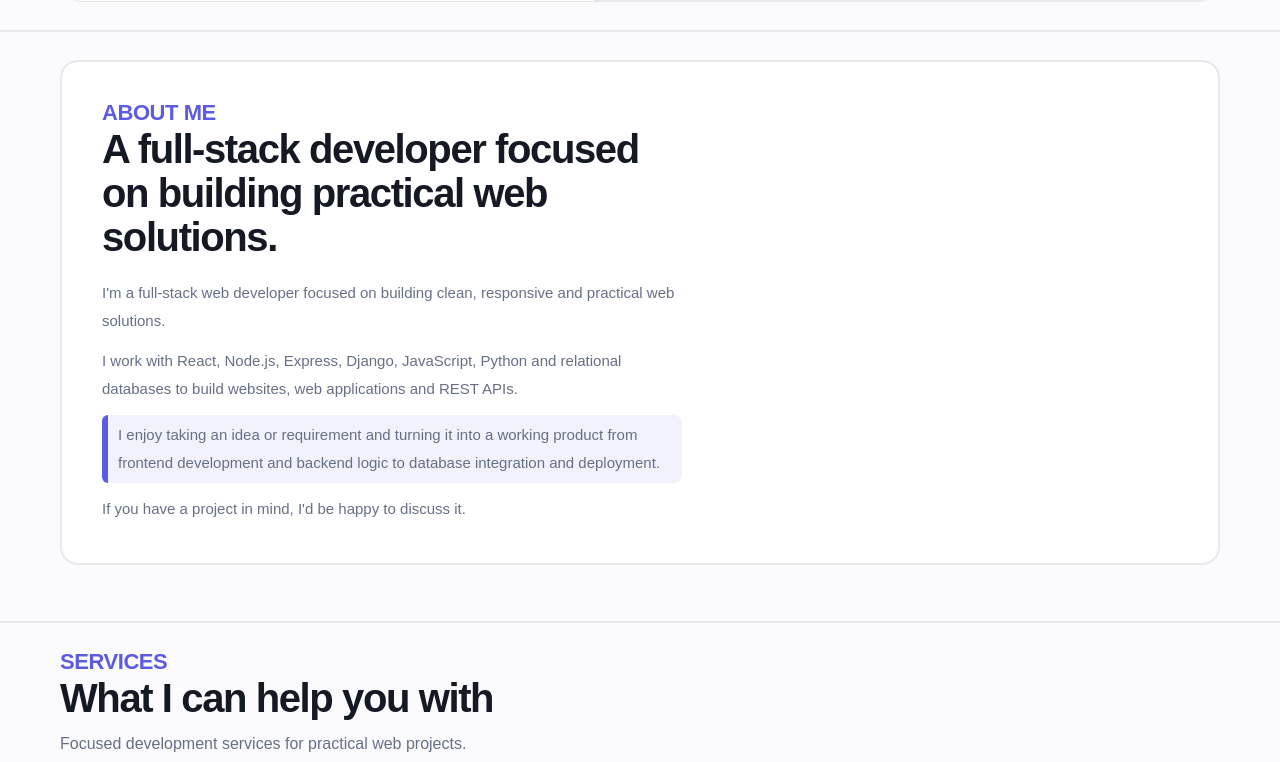
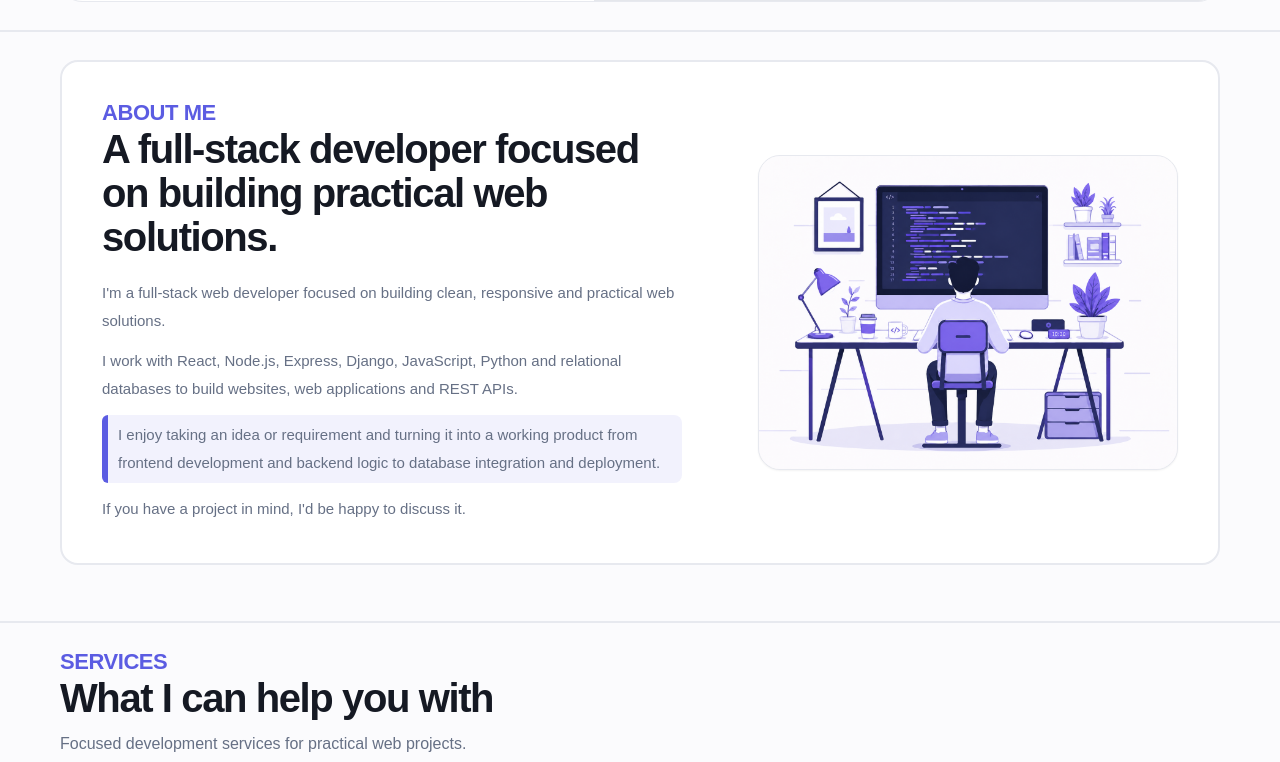
Before and after one commit to ShViNaY/Personal-Portfolio, a Next.js app: page / in a window 1280 px wide. Shown: the part 769-1531 px from the top of the page. Built offline with nearby package versions, Linux system fonts and the light colour scheme.

Commit message:
Add About Me section image

```diff
--- a/components/Portfolio.tsx
+++ b/components/Portfolio.tsx
@@ -371,7 +371,18 @@ export default function Portfolio() {
               </div>
             </div>
 
-            {/* Personal badges removed per user request */}
+            <div className="flex items-center justify-center md:justify-end">
+              <div className="relative w-full max-w-[420px] overflow-hidden rounded-[22px] border border-[#e7e9ef] bg-[#f5f6fa] shadow-sm">
+                <div className="relative aspect-[4/3] w-full">
+                  <Image
+                    src="/images/About%20Me.png"
+                    alt="About Me illustration"
+                    fill
+                    className="object-cover"
+                  />
+                </div>
+              </div>
+            </div>
           </div>
         </div>
       </section>
```
Also changed, not shown: public/images/About Me.png (added).
